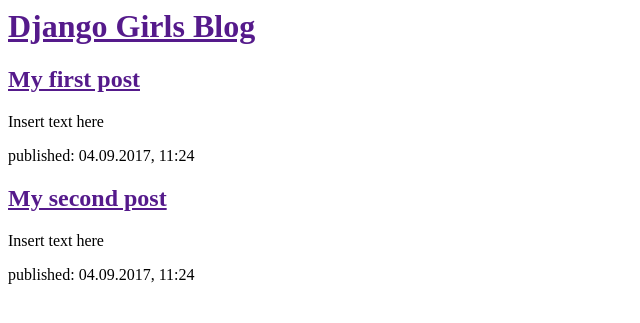
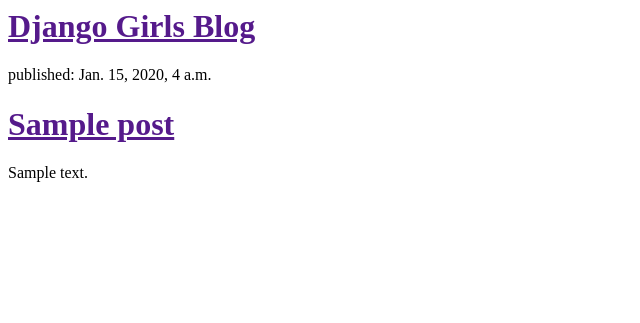
Before and after one commit to klu4156/first-blog, a Django app: template blog/templates/blog/post_list.html in a window 1280 px wide. Shown: the top 323 px of the page, without its empty margins (0-640 px from the left). Run offline with Django 3.2, Linux system fonts and the light colour scheme; the template is opened without the code that fills it: values that come from a table or form of the project are taken from there, others are empty; tables that the repository leaves empty hold one stand-in row (values such as "Sample post").

Commit message:
Templates actually work now

```diff
--- a/blog/templates/blog/post_list.html
+++ b/blog/templates/blog/post_list.html
@@ -7,15 +7,12 @@
 			<h1><a href="">Django Girls Blog</a></h1>
 		<div>
 
-		<div>
-			<h2><a href="">My first post</a></h2>
-			<p>Insert text here</p>
-			<p>published: 04.09.2017, 11:24</p>
-		</div>
-
-		<div>
-			<h2><a href="">My second post</a></h2>
-			<p>Insert text here</p>
-			<p>published: 04.09.2017, 11:24</p>
+		{% for post in posts %}
+			<div>
+				<p>published: {{post.published_date}}</p>
+				<h1><a href="">{{post.title}}</a></h1>
+				<p>{{post.text|linebreaksbr}}</p>
+			</div>
+		{% endfor %}
 	</body>
 <html>
--- a/blog/views.py
+++ b/blog/views.py
@@ -1,5 +1,8 @@
 from django.shortcuts import render
+from django.utils import timezone
+from .models import Post
 
 # Create your views here.
 def post_list(request):
-	return render(request, 'blog/post_list.html', {})
+	posts = Post.objects.filter(published_date__lte=timezone.now()).order_by('published_date')
+	return render(request, 'blog/post_list.html', {'posts':posts})
```
